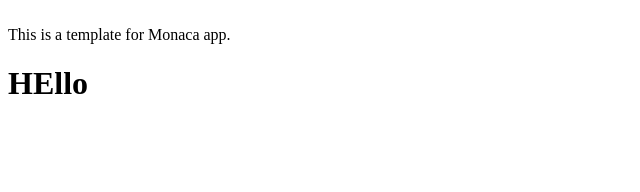
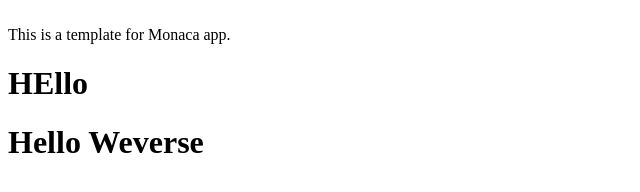
Before and after one commit to apeksha644/apeksha, a plain HTML site: page www/index.html in a window 1280 px wide. Shown: the whole page, without its empty margins (0-640 px from the left). Drawn offline with Linux system fonts and the light colour scheme.

Commit message:
add one tag

```diff
--- a/www/index.html
+++ b/www/index.html
@@ -14,5 +14,6 @@
 	<br />
     This is a template for Monaca app.
     <h1>HEllo</h1>
+    <h1>Hello Weverse</h1>
 </body>
 </html>
```
